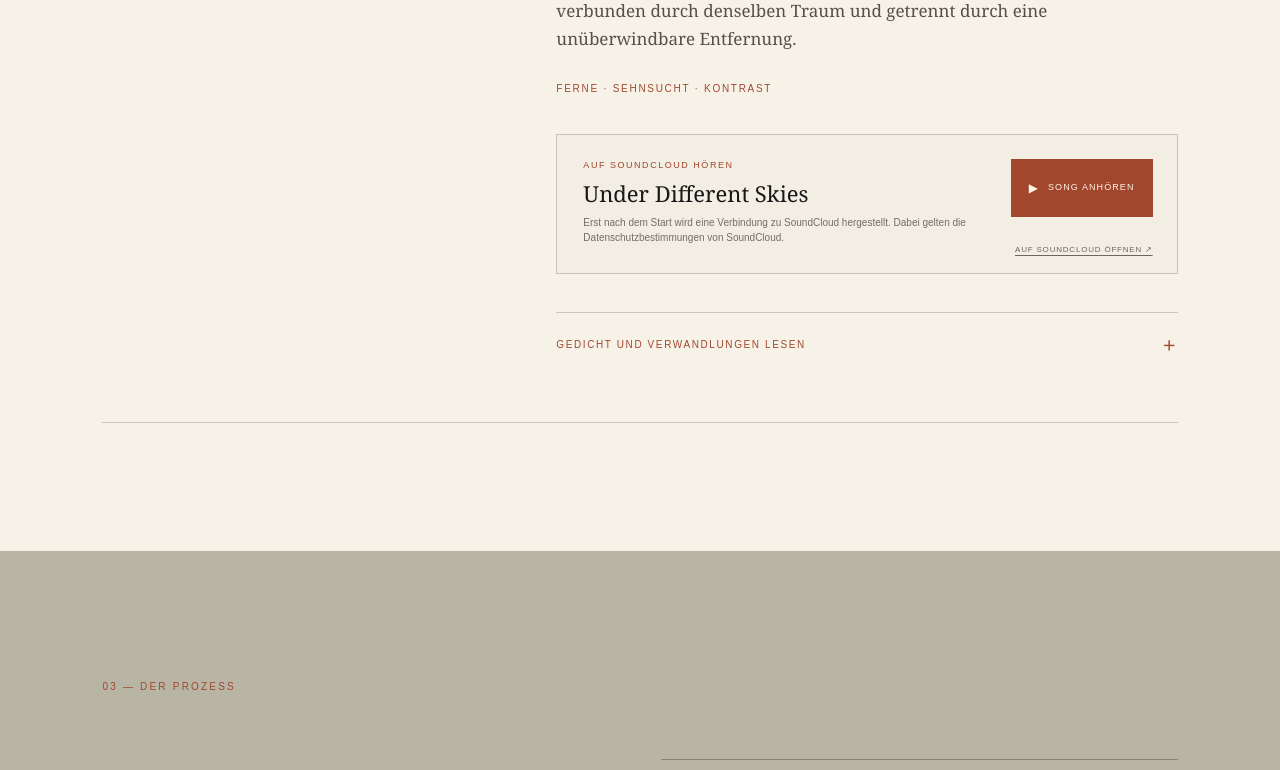
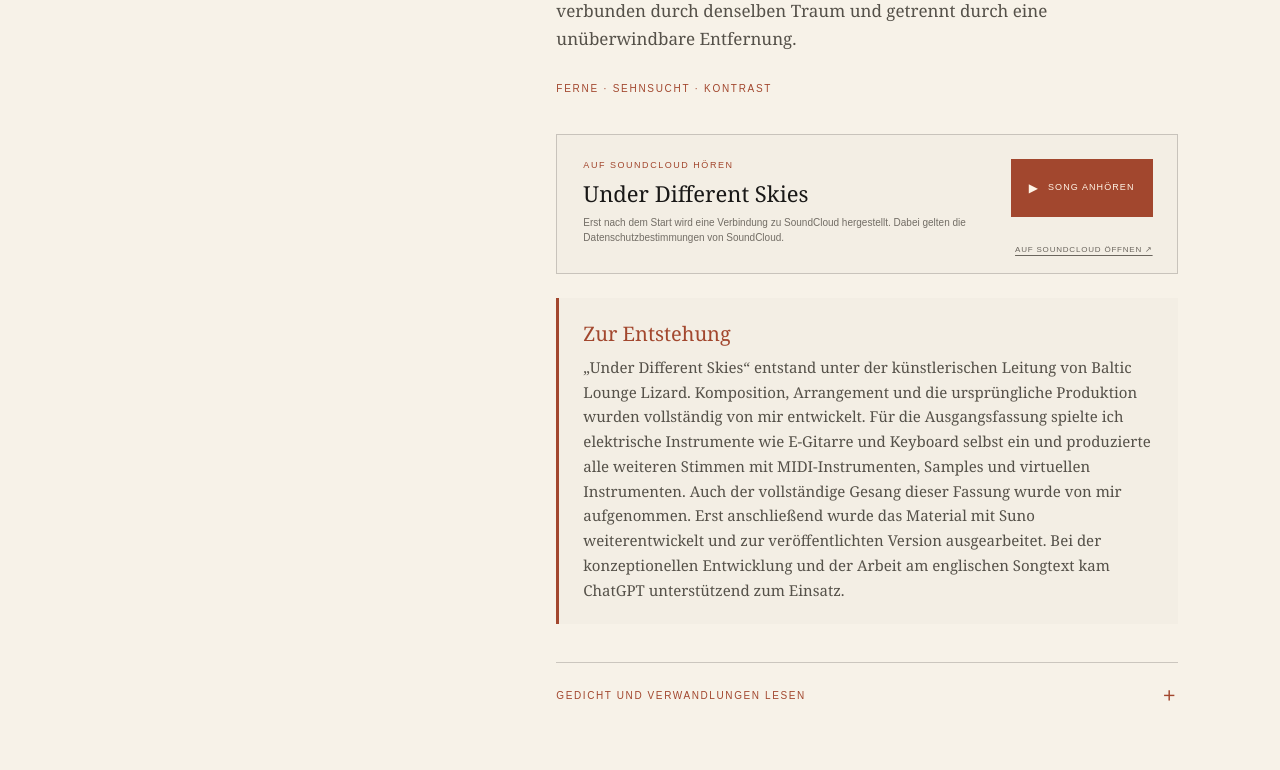
Before and after one commit to micatgthb/the_hidden_verses, a Next.js app: page / in a window 1280 px wide. Shown: the part 3730-4500 px from the top of the page. Built offline with nearby package versions, Linux system fonts and the light colour scheme.

Commit message:
Add AI production transparency note

```diff
--- a/app/globals.css
+++ b/app/globals.css
@@ -54,6 +54,9 @@ nav a:hover::after, nav a:focus-visible::after { right: 0; }
 .piece-main > p { max-width: 680px; color: #555149; font: 17px/1.65 Georgia, serif; }
 .piece-main > span { display: block; margin-top: 28px; color: var(--rust); font-size: 10px; text-transform: uppercase; letter-spacing: .17em; }
 .piece-main > .work-status { margin-top: 38px; padding: 18px 20px; border: 1px solid var(--line); background: rgba(237,232,222,.45); }
+.creation-note { margin-top: 24px; padding: 22px 24px; border-left: 3px solid var(--rust); background: rgba(237,232,222,.45); }
+.creation-note strong { display: block; margin-bottom: 8px; color: var(--rust); font: 400 20px Georgia, serif; }
+.creation-note p { max-width: 720px; margin: 0; color: #555149; font: 15px/1.65 Georgia, serif; }
 .soundcloud-player { position: relative; min-height: 126px; margin-top: 38px; padding: 24px 190px 28px 26px; display: flex; align-items: center; border: 1px solid var(--line); background: rgba(237,232,222,.45); }
 .soundcloud-player > div { max-width: 440px; }
 .soundcloud-player .audio-label { margin: 0 0 8px; color: var(--rust); font-size: 9px; text-transform: uppercase; letter-spacing: .17em; }
--- a/app/page.tsx
+++ b/app/page.tsx
@@ -270,6 +270,7 @@ führte zu ihr zurück.`,
     title: "Under Different Skies",
     text: "Ein treibender Swing über zwei einsame Wesen in gegensätzlichen Welten – verbunden durch denselben Traum und getrennt durch eine unüberwindbare Entfernung.",
     mood: "Ferne · Sehnsucht · Kontrast",
+    creation: `„Under Different Skies“ entstand unter der künstlerischen Leitung von Baltic Lounge Lizard. Komposition, Arrangement und die ursprüngliche Produktion wurden vollständig von mir entwickelt. Für die Ausgangsfassung spielte ich elektrische Instrumente wie E-Gitarre und Keyboard selbst ein und produzierte alle weiteren Stimmen mit MIDI-Instrumenten, Samples und virtuellen Instrumenten. Auch der vollständige Gesang dieser Fassung wurde von mir aufgenommen. Erst anschließend wurde das Material mit Suno weiterentwickelt und zur veröffentlichten Version ausgearbeitet. Bei der konzeptionellen Entwicklung und der Arbeit am englischen Songtext kam ChatGPT unterstützend zum Einsatz.`,
     original: `Ein Fichtenbaum steht einsam
 Im Norden auf kahler Höh'.
 Ihn schläfert; mit weißer Decke
@@ -405,6 +406,12 @@ export default function Home() {
                 ) : (
                   <span className="work-status">Komposition in Arbeit · Hörprobe folgt</span>
                 )}
+                {piece.creation && (
+                  <aside className="creation-note">
+                    <strong>Zur Entstehung</strong>
+                    <p>{piece.creation}</p>
+                  </aside>
+                )}
                 <details className="verse-details">
                   <summary><span>Gedicht und Verwandlungen lesen</span><i aria-hidden="true">+</i></summary>
                   <div className="poet-context">
```
Also changed, not shown: 1 other file (tests, documents, lock files or other folders).
